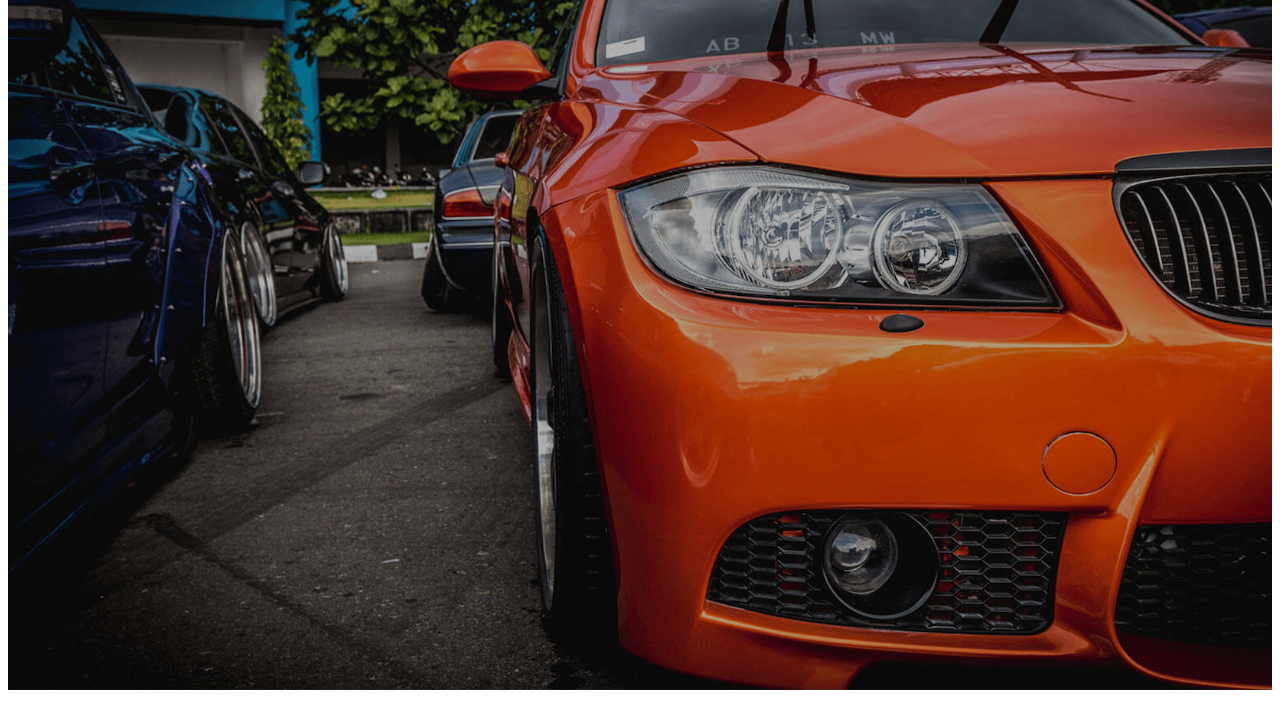
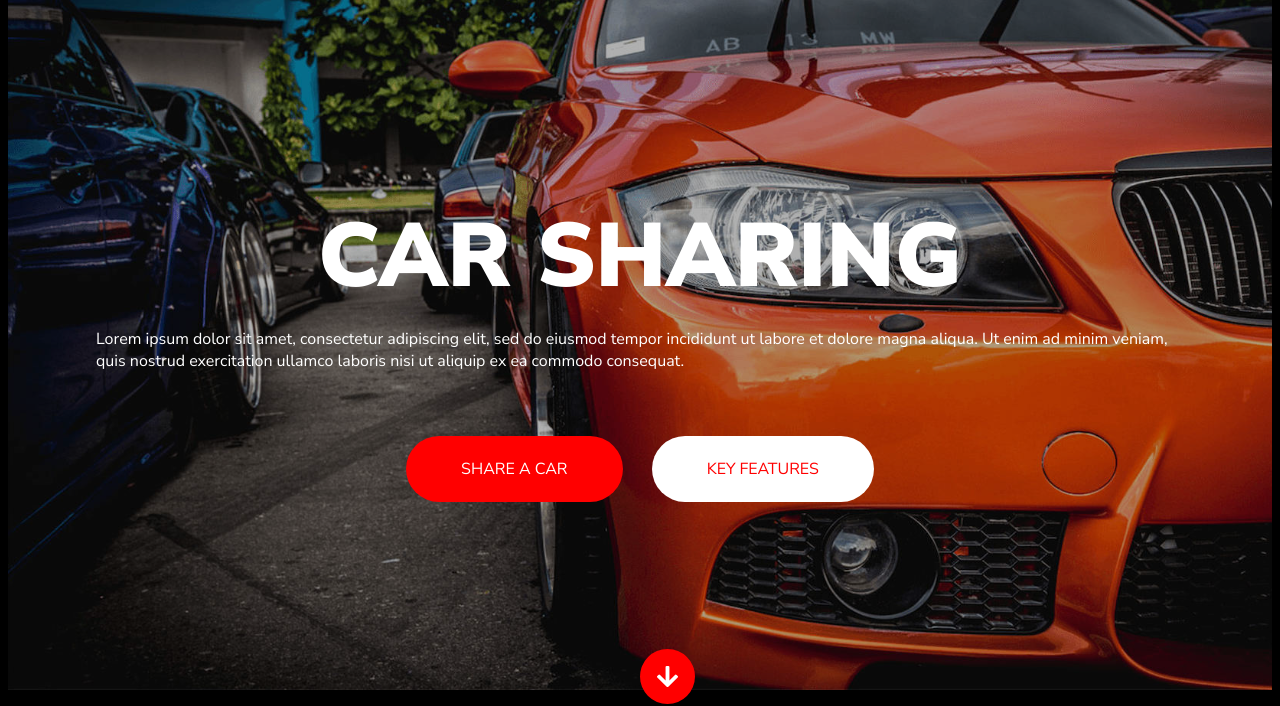
Before and after one commit to MagdalenaNastalek/car_sharing, a website built with Vite: page 01_Car_Sharing/index.html in a window 1280 px wide. Shown: the part 94-800 px from the top of the page. Built offline with nearby package versions, Linux system fonts and the light colour scheme.

Commit message:
header finished

```diff
--- a/01_Car_Sharing/css/style.css
+++ b/01_Car_Sharing/css/style.css
@@ -5,7 +5,12 @@
     box-sizing: border-box;
 }
 
+body {
+    background-color: black;
+    color: white;
+    font-family: "Nunito Sans" , sans-serif;
 
+}
 header {
     height: 97vh;
     background: rgba(0,0,0, .3) url("../images/Image.jpg");
@@ -20,17 +25,17 @@ header {
     display: flex;
     justify-content: space-between;
     align-items: center;
-    position: relative;
+
 
 }
 .nav-bar * {
     z-index: 1;
 }
-header::after {
+.nav-bar::after {
     content: "";
     background-color: rgba(0,0,0, .4);
     position: absolute;
-    top: 0;
+    top: 0; /* pozycjonuje się względem rogu naszej strony*/
     left: 0;
     height: 93px;
     width: 100%;
@@ -82,3 +87,57 @@ header::after {
 .nav-list a:hover {
     background-color: rgba(255,255,255, 0.3);
 }
+
+.banner {
+    display: flex;
+    justify-content: center;
+    flex-direction: column;
+    align-items: center;
+    height: calc(97vh - 93px);
+}
+
+.tittle {
+    color: white;
+    font-size: 90px;
+    font-weight: 900;
+    margin-bottom: 10px;
+}
+.info {
+    font-size: 16px;
+    margin-bottom: 64px;
+}
+.buttons {
+    font-size: 16px;
+}
+.button {
+    display: inline-block;
+    padding: 22px 55px;
+    border-radius: 40px;
+    text-decoration: none;
+
+}
+.button-alert {
+    background-color: #FF0000;
+    color: white;
+}
+
+.button-info {
+    background-color: white;
+    color: #FF0000;
+}
+.space-right {
+    margin-right: 25px;
+}
+
+.arrow {
+    height: 55px;
+    width: 55px;
+    background-color: #FF0000;
+    border-radius: 50%;
+    display: flex;
+    justify-content: center;
+    align-items: center;
+    position: absolute;
+    left: 50%;
+    bottom:2px;
+}
--- a/01_Car_Sharing/index.html
+++ b/01_Car_Sharing/index.html
@@ -15,6 +15,7 @@
     <link rel="stylesheet" href="css/reset css" />
     <link rel="stylesheet" href="css/style.css" />
   </head>
+  <body>
     <header>
       <div class="container">
         <section class="nav-bar">
@@ -32,8 +33,26 @@
             </ul>
           </nav>
         </section>
+
+
+        <div class="banner">
+          <section class="tittle">CAR SHARING</section>
+          <article class="info">
+            Lorem ipsum dolor sit amet, consectetur adipiscing elit, sed do
+            eiusmod tempor incididunt ut labore et dolore magna aliqua. Ut enim
+            ad minim veniam, quis nostrud exercitation ullamco laboris nisi ut
+            aliquip ex ea commodo consequat.
+          </article>
+          <section class="buttons">
+            <a href="" class="button button-alert space-right">SHARE A CAR</a>
+            <a href="" class="button button-info">KEY FEATURES</a>
+          </section>
+        </div>
+      </div>
+      <div class="arrow">
+        <img src="images/Icon Arrow Down.svg">
       </div>
     </header>
 
-  <body></body>
+  </body>
 </html>
```
Lines whose indentation alone changed are shown as unchanged.
